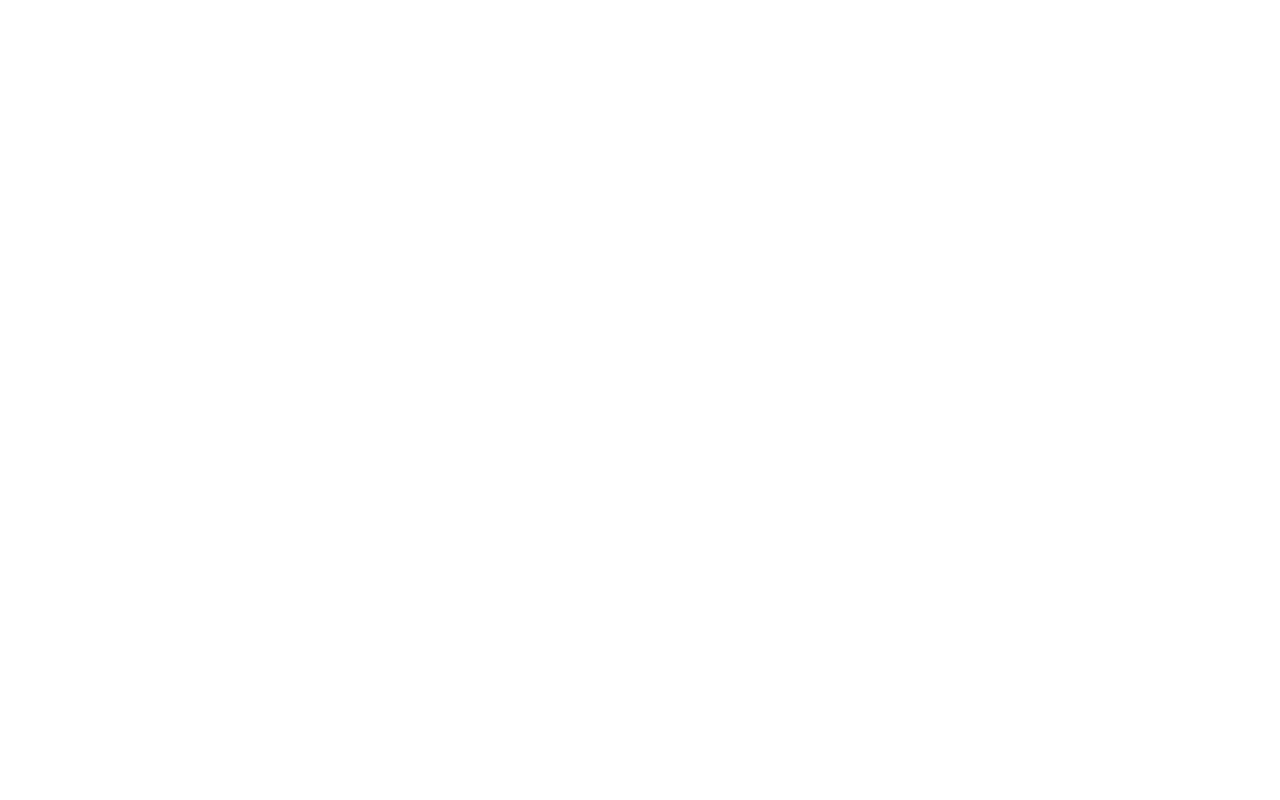
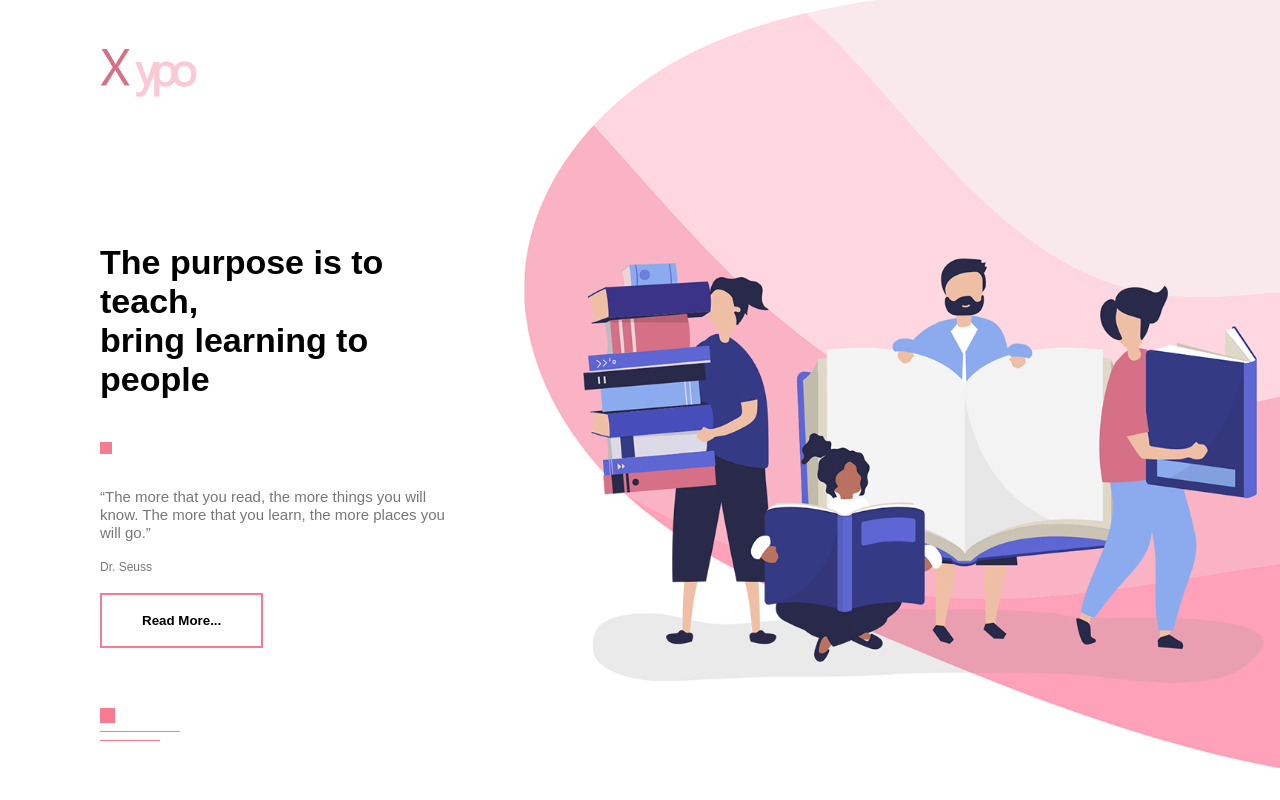
Before and after one commit to GeorgianF/Xypo-Website, a plain HTML site: page index.html in a window 1280 px wide. Drawn offline with Linux system fonts and the light colour scheme.

Commit message:
website header design

```diff
--- a/index.html
+++ b/index.html
@@ -8,6 +8,23 @@
     <title>|Xypo| Website</title>
 </head>
 <body>
+    <section id="header">
+        <div class="container">
+            <img src="./images/logo.png" alt="logo" class="logo">
+            <div class="header-text">
+                <h1>The purpose is to teach, <br> bring learning to people</h1>
+                <span class="square"></span>
+                <p> “The more that you read, the more things you will know. The more that you learn, the more places you will go.”</p>
+                <small>Dr. Seuss</small><br><br>
+                <button class="common-btn">Read More...</button>
+                <div class="line">
+                    <span class="line-1"></span><br>
+                    <span class="line-2"></span><br>
+                    <span class="line-3"></span>
+                </div>
+            </div>
+        </div>
+    </section>
 
 </body>
 </html>
--- a/style.css
+++ b/style.css
@@ -1,4 +1,88 @@
 body {
     padding: 0;
     margin: 0;
+    font-family: sans-serif;
 }
+
+#header {
+    height: 100vh;
+    background-image: url(./images/background.png);
+    background-position: center;
+    background-size: cover;
+}
+
+.container {
+    margin-right: 100px;
+    margin-left: 100px;
+}
+
+.logo {
+    margin-top: 30px;
+    width: 100px;
+}
+
+.header-text {
+    margin-top: 140px;
+    max-width: 350px;
+}
+
+.header-text h1 {
+    font-size: 34px;
+}
+
+.square {
+    height: 12px;
+    width: 12px;
+    display: inline-block;
+    background-color: #f67c92;
+    margin: 15px 0;
+}
+
+.common-btn {
+    padding: 18px 40px;
+    background-color: transparent;
+    outline: none;
+    border: 2px solid #f67c92;
+    font-weight: bold;
+    cursor: pointer;
+}
+
+p {
+    font-size: 15px;
+    line-height: 18px;
+    color: #777;
+}
+
+small {
+    font-size: 12px;
+    color: #777;
+}
+
+.header-text button {
+    margin-bottom: 60px;
+}
+
+.line {
+    line-height: 8px;
+}
+
+.line-1 {
+    width: 15px;
+    height: 15px;
+    background-color: #f67c92;
+    display: inline-block;
+}
+
+.line-2 {
+    width: 80px;
+    height: 1px;
+    background-color: #f67c92;
+    display: inline-block;
+}
+
+.line-3 {
+    width: 60px;
+    height: 1px;
+    background-color: #f67c92;
+    display: inline-block;
+}
```
